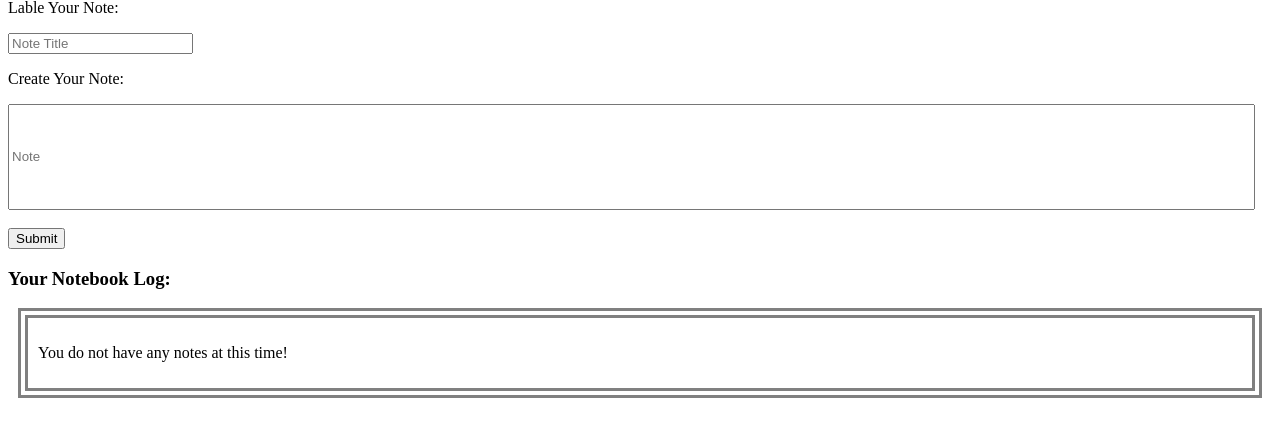
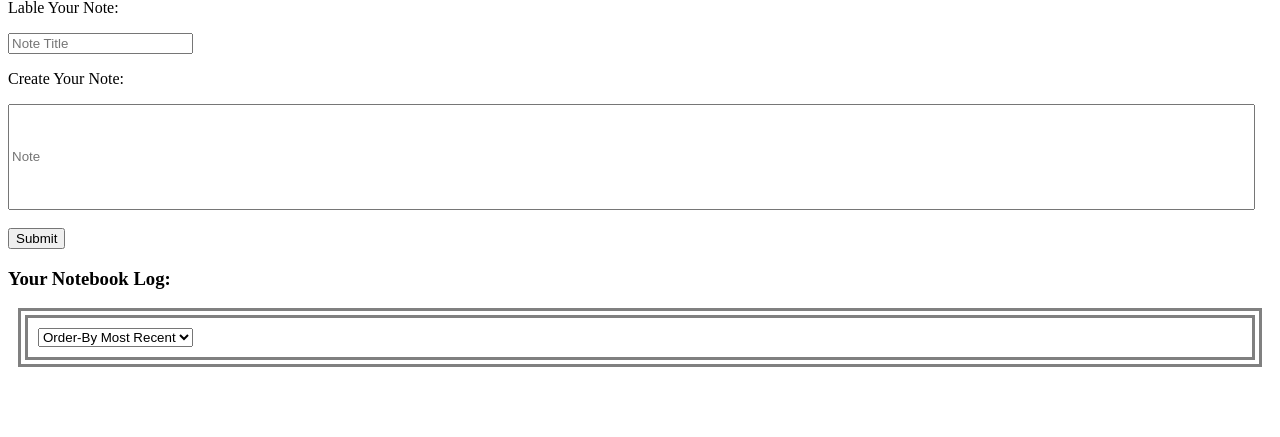
Before and after one commit to laurengordonfahn/notebook, a Flask app: page / in a window 1280 px wide. Shown: the part 129-566 px from the top of the page. Run offline with Flask 2, Linux system fonts and the light colour scheme; the visitor is signed in with stand-in values (Sample User, id 1); data comes from the database, SQL or seed files in the repository.

Commit message:
check point

```diff
--- a/helper_functions.py
+++ b/helper_functions.py
@@ -3,6 +3,7 @@ from model import *
 from sqlalchemy import desc
 #for facebook environmental variable
 import os
+import facebook
 
 
 ##### session helper functions #####
@@ -26,7 +27,8 @@ def facebook_app_id():
 
 ####### GET '/notes' helper functions ########
 def gather_all_notes_from_db(user_id):
-    note = Note.query.filter_by(user_id=user_id).first()
+    print user_id, "USER ID USER ID USER ID "
+    note = Note.query.filter_by(user_id=user_id).one_or_none()
     print note, "RRRRRRRRRRR"
     if not note:
         return None
@@ -38,14 +40,13 @@ def load_user(access_token):
     token = access_token
     graph = facebook.GraphAPI(token)
     args = {'fields': 'id, name, email'}
-    print args, "RRRRRRRRRRRRRR"
     profile = graph.get_object('me', **args)
     facebook_id = profile['id']
 
     #if profile_id in the database then sign them in if not load this information
     user = User.query.filter_by(facebook_id=facebook_id).first()
     if not user:
-        new_user = User(facebook_id=facebook_id, name=name, email=email)
+        new_user = User(facebook_id=facebook_id, name=profile['name'], email=profile['email'])
         db.session.add(new_user)
         db.session.commit()
         user = User.query.filter_by(facebook_id=facebook_id).first()
@@ -56,7 +57,9 @@ def commit_note_to_db(user_id, note_title, new_note):
     """ Take in note title and note and add to DB
         Return database info on new submission
     """
+    print "COMMITING NEW NOTE "
     note = Note(user_id=user_id, title=note_title, content=new_note)
+    print Note, "NOTE NOTE NOTE NOTE NOTE"
     db.session.add(note)
     db.session.commit()
 
--- a/server.py
+++ b/server.py
@@ -35,20 +35,19 @@ users_schema = UserSchema(many=True)
 @app.route('/')
 def index():
     """Render index.html for sigin-in """
+    if not current_user():
+        return render_template("index.html", app_id=facebook_app_id())
+    return render_template("index.html", app_id=facebook_app_id(), current_user=current_user().user_id)
 
-    return render_template("index.html", app_id=facebook_app_id(), current_user=current_user())
-
-@app.route('/notes')
+@app.route('/notes', methods=['GET'])
 def get_notes():
     """ Render index.html populate with notes from DB """
 
-    access_token = request.form.get("accessToken")
-
-    print access_token, "RRRRRRRRRRRR"
+    access_token = request.args.get("accessToken")
 
     load_user(access_token)
 
-    notes = gather_all_notes_from_db(current_user())
+    notes = gather_all_notes_from_db(current_user().user_id)
 
     return render_template("index.html", notes=notes)
 
@@ -59,7 +58,8 @@ def add_note():
     note_title = request.form.get("note_title")
     new_note = request.form.get("new_note")
 
-    note = commit_note_to_db(current_user(), note_title, new_note)
+    note = commit_note_to_db(current_user().user_id, note_title, new_note)
+    print note , "NOTE NOTE NOTE NOTE NOTE SEVER "
 
     return jsonify(format_note(note))
 
@@ -70,7 +70,7 @@ def update_edited_note_in_BD(id):
     note_title = request.form.get('title')
     note_content = request.form.get('content')
 
-    note = update_note(current_user(), id, note_title, note_content)
+    note = update_note(current_user().user_id, id, note_title, note_content)
 
     return jsonify(format_note(note))
 
@@ -96,7 +96,7 @@ def descend_order():
 def delete_note(id):
     """Remove note from DB"""
 
-    delete_note_from_db(current_user(), id)
+    delete_note_from_db(current_user().user_id, id)
 
     return jsonify({"none": "none"})
 
--- a/static/javascript/index.js
+++ b/static/javascript/index.js
@@ -93,7 +93,7 @@ function testAPI(response) {
     console.log('THIS IS THE ACCESS TOKEN');
     console.log(accessToken);
     var data = {'accessToken': accessToken}
-    $.post("/notes", data, postRequest);
+    $.get("/notes", data, postRequest);
     console.log("After POST Request");
 
 
@@ -111,7 +111,8 @@ function postRequest(){
 
 
  //// Update the DOM with new note /////
-function upDateNotes(response){
+function updateNotes(response){
+    console.log("updateNotes running");
 
     var tmpl =
                 "<div class=\"decorate_note_div\">" +
@@ -130,6 +131,7 @@ function upDateNotes(response){
                 "</div>";
 
     var content = Mustache.render(tmpl, response);
+    console.log(content);
 
     $(".add_new_note").prepend(content);
 }
@@ -150,7 +152,7 @@ function addNewNoteToDB(event){
         "new_note": new_note
     };
 
-    $.post("/notes", formInputs, upDateNotes);
+    $.post("/notes", formInputs, updateNotes);
 }
 
 
--- a/templates/index.html
+++ b/templates/index.html
@@ -24,15 +24,9 @@
             <button id="new_note_button">Submit</button>
         </form>
 
+
         <h3>Your Notebook Log:</h3>
         <div class="notebook_border">
-
-            {% if not notes %}
-
-                <p>You do not have any notes at this time!</p>
-
-            {% else %}
-
             <form>
                 <select id='ascend_descend' name='order_by'>
                     <option value='most_recent'> Order-By Most Recent </option>
@@ -68,7 +62,8 @@
             {% endfor %}
             </div>
 
-            {% endif %}
+
+
     {% else %}
        <div id="fb-root"></div>
             <script>(function(d, s, id) {
@@ -81,7 +76,7 @@
             </script>
                <!--  <button id="log_in_button" value="{{ app_id }}">Log In With Facebook</button> -->
 
-          <div id="log_in_button" class="fb-login-button" value="{{ app_id }}" data-max-rows="1" data-size="medium" data-show-faces="false" data-auto-logout-link="false"></div>
+          <div id="log_in_button" class="fb-login-button" value="{{ app_id }}" data-max-rows="1" data-size="medium" scope="email" data-show-faces="false" data-auto-logout-link="false"></div>
 
     {% endif %}
 
```
Lines whose indentation alone changed are shown as unchanged.
